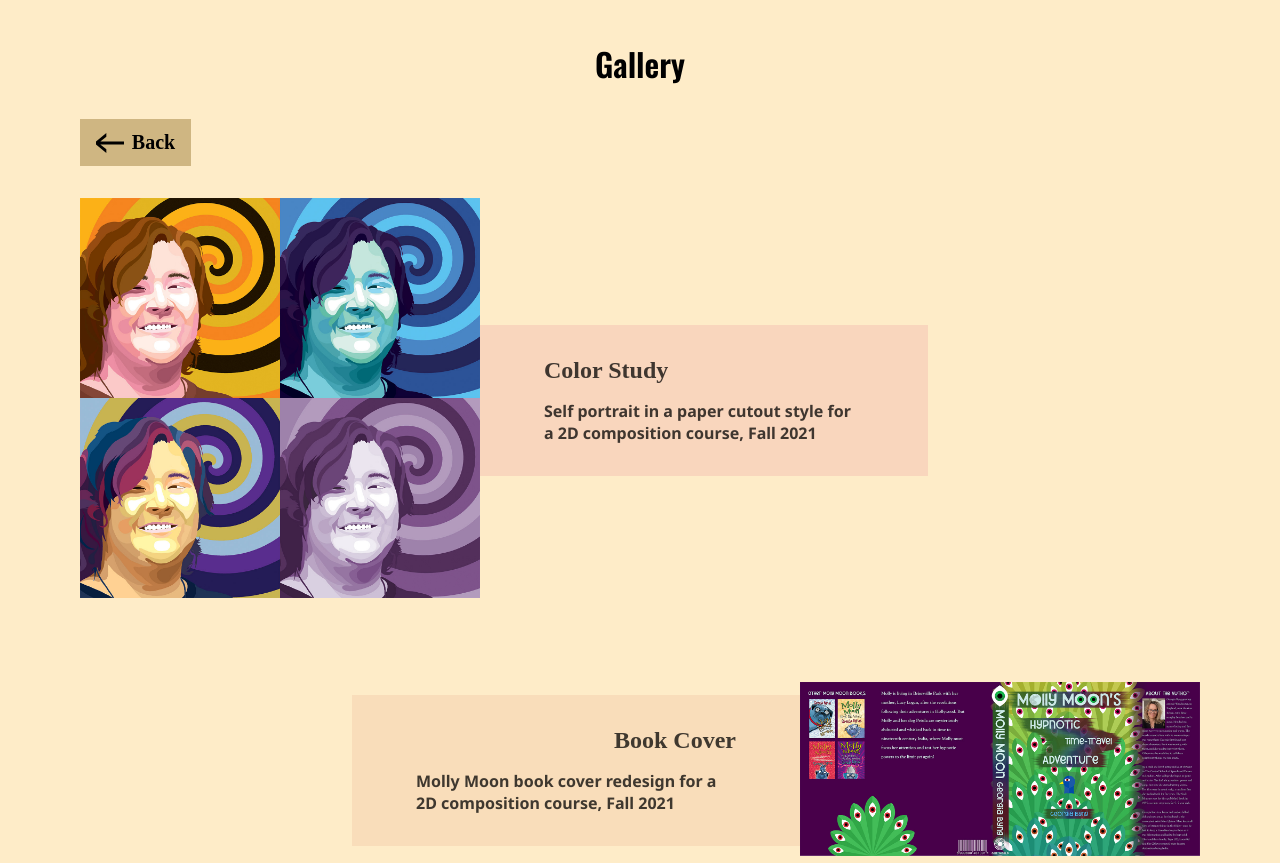
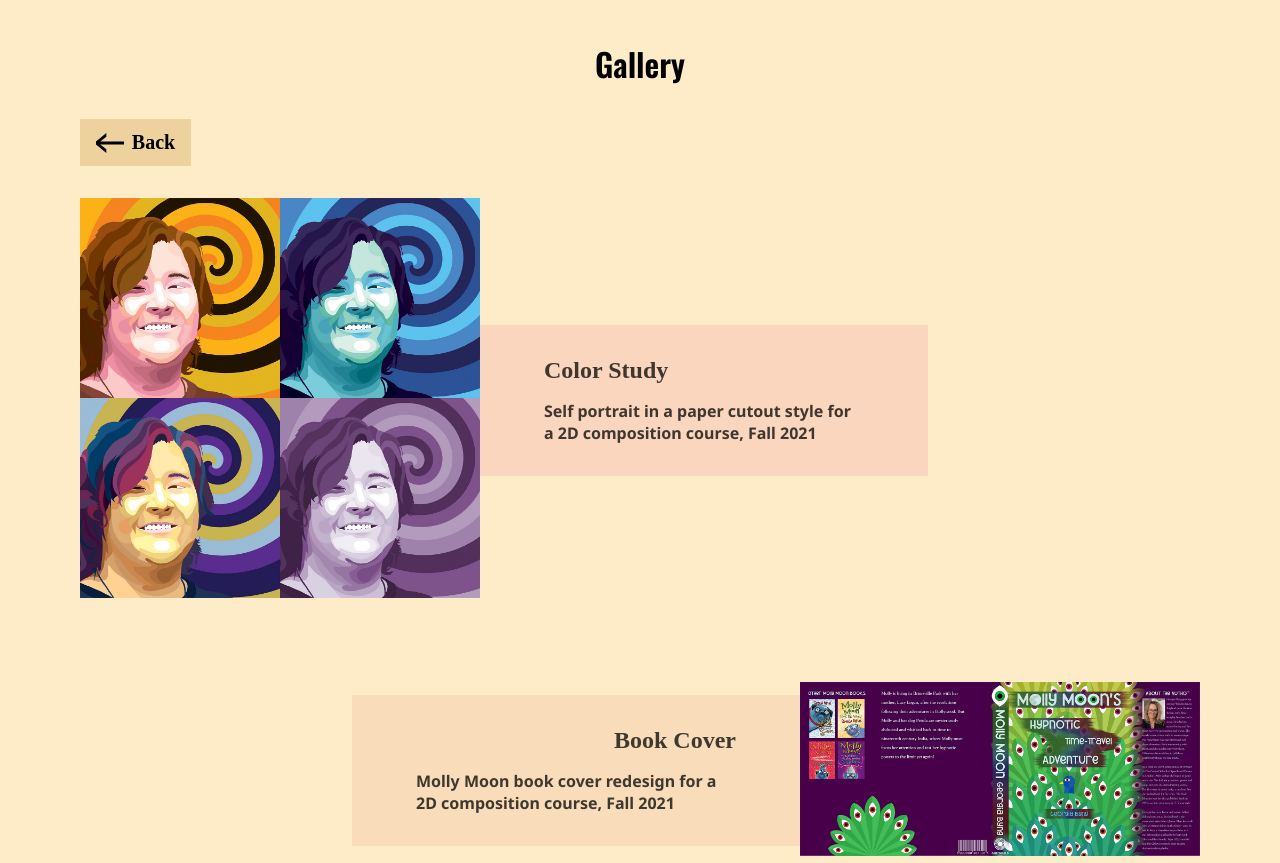
Before and after one commit to alexfallaw/legacy-portfolio, a plain HTML site: page gallery.html in a window 1280 px wide. Shown: the top 863 px of the page. Drawn offline with nearby package versions, Linux system fonts and the light colour scheme; a web font is replaced by a local one.

Commit message:
change back button color

```diff
--- a/stylesheet.css
+++ b/stylesheet.css
@@ -196,13 +196,18 @@ nav {
     margin-right: .5rem;
 }
 .back {
-    background-color: #cfb682;
+    background-color: #eed29e;
     padding: .75rem 1rem;
     margin: 2rem 5rem;
     display: flex;
     flex-direction: row;
     align-items: center;
     justify-items: center;
+    transition: background-color .3s ease-out;
+}
+.back:hover {
+    background-color: #cfb682;
+    transition: background-color .3s ease-out;
 }
 .back p {
     font-family: "Gentium Book Basic", serif;
```
